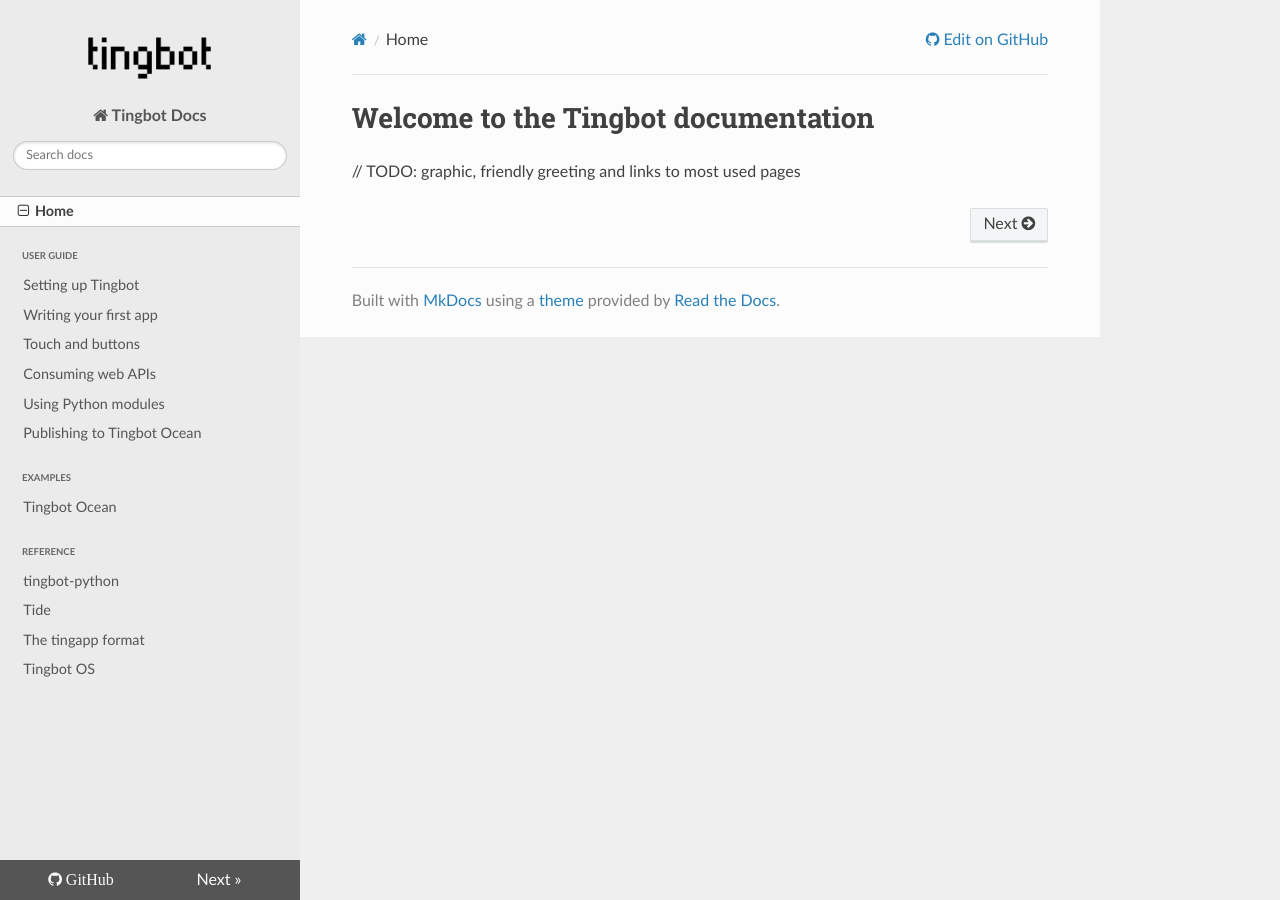
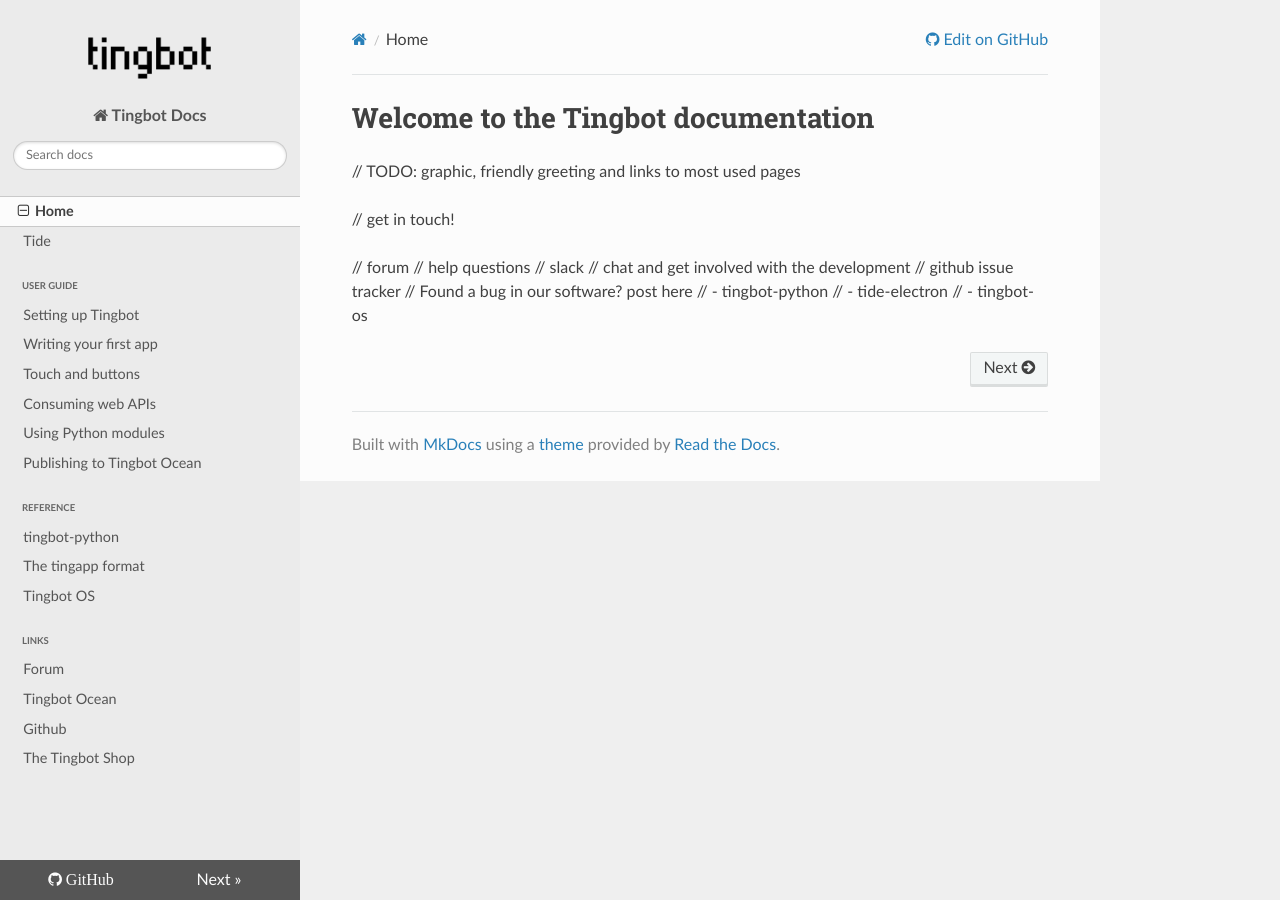
Before and after one commit to tingbot/tingbot-docs, an MkDocs documentation site: the page built from docs/index.md, in a window 1280 px wide. Built offline with MkDocs 1.6.1, drawn with Linux system fonts in a browser that asks for light colours; nearby versions of some CDN libraries; old or Windows-style settings are respelled for this version of MkDocs.

Commit message:
Tweak docs structure in discussion with Ben&Ken

```diff
--- a/docs/index.md
+++ b/docs/index.md
@@ -1,3 +1,15 @@
 # Welcome to the Tingbot documentation
 
 // TODO: graphic, friendly greeting and links to most used pages
+
+// get in touch!
+
+// forum
+//    help questions
+// slack
+//    chat and get involved with the development
+// github issue tracker
+//    Found a bug in our software? post here
+//      - tingbot-python
+//      - tide-electron
+//      - tingbot-os
--- a/mkdocs.yml
+++ b/mkdocs.yml
@@ -4,6 +4,7 @@
 extra_css: [extra.css]
 pages:
 - Home: 'index.md'
+- Tide: 'reference/tide.md'
 - User Guide:
     - 'Setting up Tingbot': 'guides/setup.md'
     - 'Writing your first app': 'guides/first-app.md'
@@ -11,10 +12,15 @@
     - 'Consuming web APIs': 'guides/web-apis.md'
     - 'Using Python modules': 'guides/python-modules.md'
     - 'Publishing to Tingbot Ocean': 'guides/publish-to-ocean.md'
-- Examples:
-    - 'Tingbot Ocean': 'links/ocean.md'
+# - Examples:
+    # - Tide bundled examples page
 - Reference:
     - 'tingbot-python': 'links/tingbot-python-docs.md'
-    - 'Tide': 'reference/tide.md'
     - 'The tingapp format': 'reference/tingapp-format.md'
     - 'Tingbot OS': 'reference/tingbot-os.md'
+- Links:
+    - 'Forum': 'links/forum.md'
+    - 'Tingbot Ocean': 'links/ocean.md'
+    - 'Github': 'links/github.md'
+    - 'The Tingbot Shop': 'links/shop.md'
+    # logo links to tingbot.com
```
Also changed, not shown: docs/links/forum.md (added, +1 -0 lines), docs/links/github.md (added, +1 -0 lines), docs/links/shop.md (added, +1 -0 lines), docs/reference/tide.md (+3 -0 lines).
